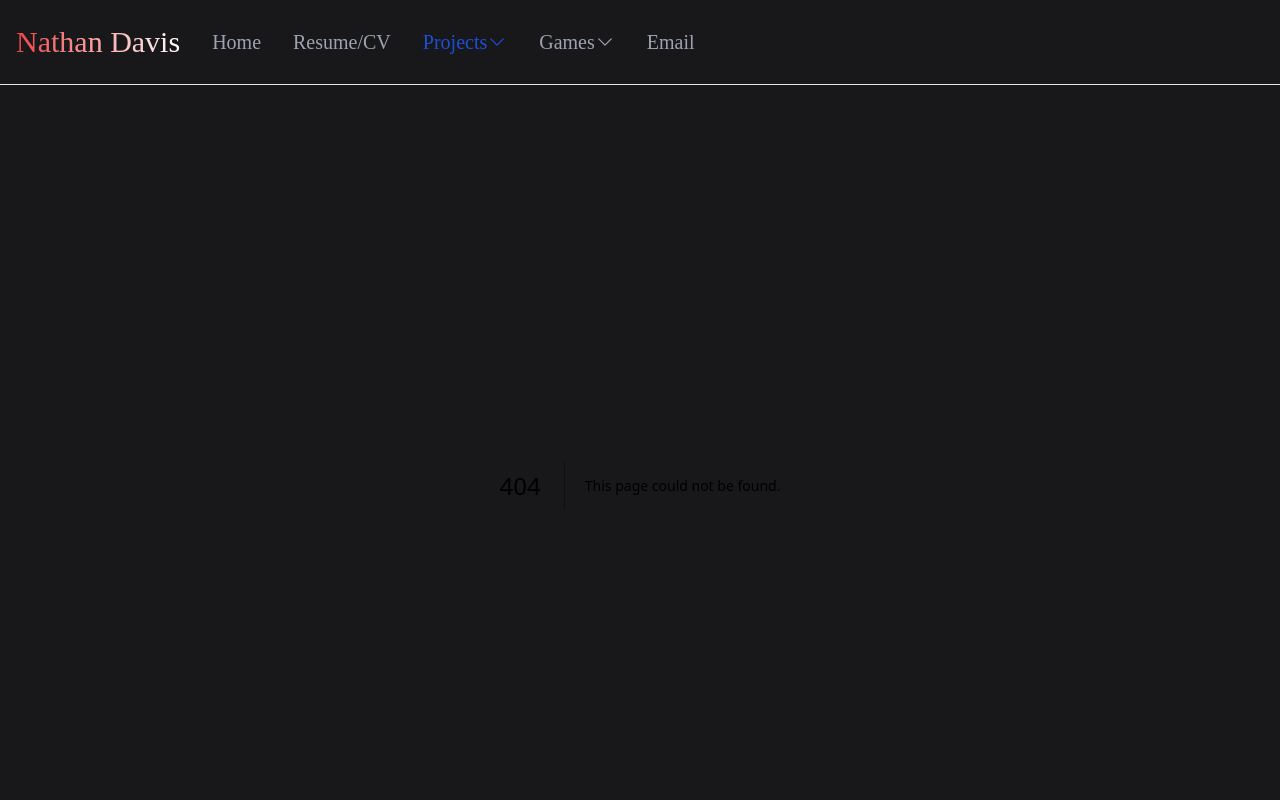
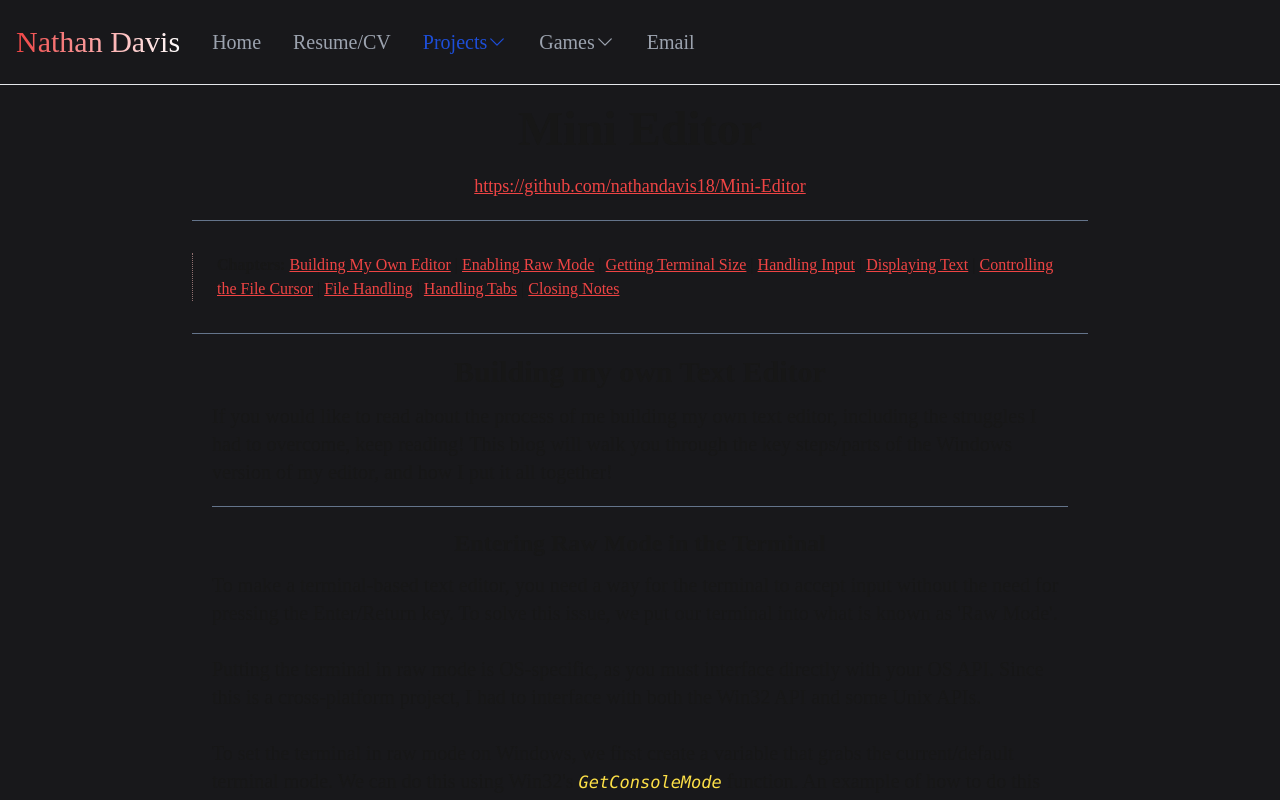
Before and after one commit to nathandavis18/nathandavis18.github.io, a Next.js app: page /Projects/Mini-Editor in a window 1280 px wide. Before the commit this address had no page. Shown: the top 800 px of the page. Built offline with nearby package versions, Linux system fonts and the light colour scheme.

Commit message:
Update link to text editor

```diff
--- a/src/app/Projects/NotVim-Editor/page.js
+++ b/src/app/Projects/Mini-Editor/page.js
@@ -2,17 +2,17 @@ import {FunctionText, CommentText, UserVariableType, MacroType, VariableType, Co
 import CodeBlock from './CodeBlocks';
 
 export const metadata = {
-    title: "NotVim-Editor - A 0 dependencies Text Editor",
+    title: "Mini-Editor - A 0 dependencies Text Editor",
     description: "A Cross-Platform, 0-dependencies, terminal based text editor written in C++",
     author: "Nathan Davis"
 }
-export default function NotVimEditor(){
+export default function MiniEditor(){
     return(
         <div className="place-items-center px-3">
             <div className="max-w-4xl text-center">
-                <h1 className="text-5xl font-semibold py-5">NotVim Editor</h1>
+                <h1 className="text-5xl font-semibold py-5">Mini Editor</h1>
                 <div className="col-span-6 text-center pb-5" style={{fontSize: '18px'}}>
-                    <a className="text-center" href="https://github.com/nathandavis18/NotVim-Editor" target="_blank">https://github.com/nathandavis18/NotVim-Editor</a>
+                    <a className="text-center" href="https://github.com/nathandavis18/Mini-Editor" target="_blank">https://github.com/nathandavis18/Mini-Editor</a>
                 </div>
             </div>
             <div className="max-w-4xl sticky top-0 z-45 bg-zinc-900">
--- a/src/app/Projects/Project-List/page.js
+++ b/src/app/Projects/Project-List/page.js
@@ -39,7 +39,7 @@ export default function Projects(){
                     <hr className="border-zinc-500 mb-3" />
                 </div>
                 <div className="col-span-6" style={{fontSize: '18px'}}>
-                    <Link href="/Projects/NotVim-Editor" title="Text Editor"><h2 id="textEditor" style={{fontSize: '30px'}}>Text Editor</h2></Link>
+                    <Link href="/Projects/Mini-Editor" title="Text Editor"><h2 id="textEditor" style={{fontSize: '30px'}}>Text Editor</h2></Link>
 
                     <p className="ml-5 mr-2 mb-3 mt-1">
                         A 0-dependencies (not even curses/ncurses) console-based text editor, similar to Vim. This project is built using C++, and is designed to be cross-platform, as well as
--- a/src/app/navigation.js
+++ b/src/app/navigation.js
@@ -58,7 +58,7 @@ export default function Navigation(){
                                         <Link href="/Projects/Project-List" className={getLinkStyle("/Projects/Project-List")} style={{textDecoration: 'none'}}>Project List</Link>
                                     </MenuItem>
                                     <MenuItem className="mb-2">
-                                        <Link href="/Projects/NotVim-Editor" className={getLinkStyle("/Projects/NotVim-Editor")} style={{textDecoration: 'none'}}>NotVim-Editor</Link>
+                                        <Link href="/Projects/Mini-Editor" className={getLinkStyle("/Projects/Mini-Editor")} style={{textDecoration: 'none'}}>Mini-Editor</Link>
                                     </MenuItem>
                                 </MenuItems>
                             </Menu>
@@ -105,7 +105,7 @@ export default function Navigation(){
                                         <CloseButton as={Link} href="/Projects/Project-List" className={getLinkStyle("/Projects/Project-List")} style={{textDecoration: 'none'}}>Project List</CloseButton>
                                     </MenuItem>
                                     <MenuItem className="mb-2">
-                                        <CloseButton as={Link} href="/Projects/NotVim-Editor" className={getLinkStyle("/Projects/NotVim-Editor")} style={{textDecoration: 'none'}}>NotVim-Editor</CloseButton>
+                                        <CloseButton as={Link} href="/Projects/Mini-Editor" className={getLinkStyle("/Projects/Mini-Editor")} style={{textDecoration: 'none'}}>Mini-Editor</CloseButton>
                                     </MenuItem>
                                 </MenuItems>
                             </Menu>
--- a/src/app/page.js
+++ b/src/app/page.js
@@ -15,7 +15,11 @@ export default function Home() {
             In my free time I like to work on individual projects, do independent research, spend time with my family, and play some of my favorite video games (currently Terraria).<br /><br />
 
             I have built an appointment scheduling system for Weber State University to use freely and openly for educational and non-commercial purposes.
-            You can view that project <a href="https://github.com/nathandavis18/Steamboat-Willie" target="_blank">here</a>.
+            You can view that project <a href="https://github.com/nathandavis18/Steamboat-Willie" target="_blank">here</a>. <br /><br />
+
+            I have also built, and am currently working on a custom text editor called Mini Editor. This is a 0-dependencies text/code editor written entirely in C++.
+            You can view that project <Link href="/Projects/Mini-Editor">here</Link>. <br /> <br />
+
             You can also find more information about my other projects <Link href="/Projects/Project-List">here</Link>.
             <br /> <br />
             My Socials: <a href="https://linkedin.com/in/nathandavis18" target='_blank'>LinkedIn</a> | <a href="https://github.com/nathandavis18" target='_blank'>GitHub</a>
```
Also changed, not shown: src/app/Projects/Mini-Editor/CodeBlocks.js (renamed from src/app/Projects/NotVim-Editor/CodeBlocks.js), src/app/Projects/Mini-Editor/CodeHighlight.js (renamed from src/app/Projects/NotVim-Editor/CodeHighlight.js).
